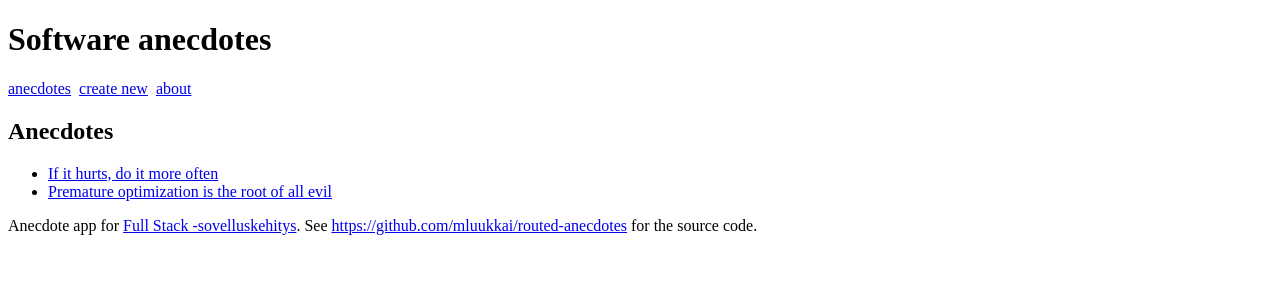
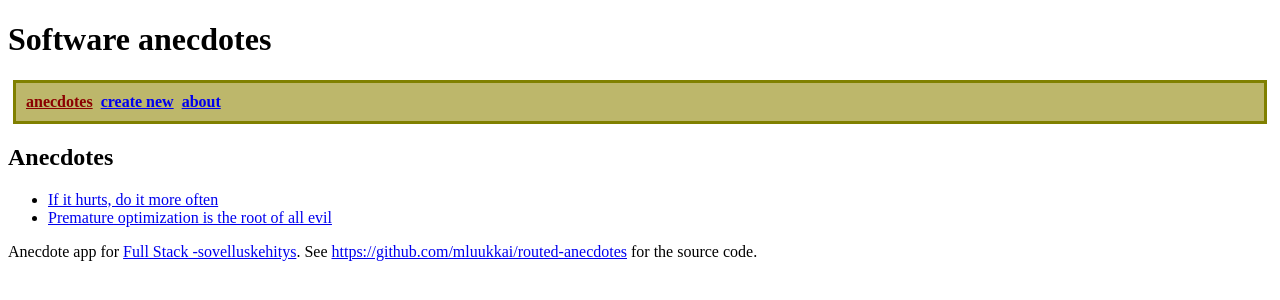
Before and after one commit to jounigit/fullstack-osa6, a React (Create React App) app: page / in a window 1280 px wide. Shown: the top 300 px of the page. Built offline with nearby package versions, Linux system fonts and the light colour scheme.

Commit message:
6.20 styled anecdotes, osa 2

```diff
--- a/src/App.js
+++ b/src/App.js
@@ -1,21 +1,30 @@
 import React from 'react'
 import { BrowserRouter as Router, Route, Link } from 'react-router-dom'
-import { connect } from 'react-redux'
-import { notify } from './reducers/notificationReducer'
-import Notification from './components/Notification'
+import { NavLink } from 'react-router-dom'
 
-const Menu = () => (
-  <div>
-    <Link to="/">anecdotes</Link> &nbsp;
-    <Link to="/create">create new</Link> &nbsp;
-    <Link to="/about">about</Link> &nbsp;
+const Menu = ({ style }) => (
+  <div style={ style }>
+    <NavLink
+      exact activeStyle={{
+        fontWeight: 'bold',
+        color: 'DarkRed'
+      }} to="/">anecdotes</NavLink> &nbsp;
+    <NavLink
+      exact activeStyle={{
+        fontWeight: 'bold',
+        color: 'DarkRed'
+      }} to="/create">create new</NavLink> &nbsp;
+    <NavLink
+      exact activeStyle={{
+        fontWeight: 'bold',
+        color: 'DarkRed'
+      }} to="/about">about</NavLink> &nbsp;
   </div>
 )
 
 const AnecdoteList = ({ anecdotes }) => (
   <div>
     <h2>Anecdotes</h2>
-    { console.log('öööö') }
     <ul>
       {anecdotes.map(anecdote =>
         <li key={anecdote.id} >
@@ -136,7 +145,6 @@ class App extends React.Component {
   addNew = (anecdote) => {
     anecdote.id = (Math.random() * 10000).toFixed(0)
     this.setState({ anecdotes: this.state.anecdotes.concat(anecdote) })
-    this.props.notify(`a new anecdote '${anecdote.content}' created!`, 10)
   }
 
   anecdoteById = (id) =>
@@ -156,13 +164,22 @@ class App extends React.Component {
   }
 
   render() {
+    const menuStyle = {
+      fontWeight: 'bold',
+      textDecoration: 'none',
+      color: 'white',
+      border: 'solid',
+      backgroundColor: 'DarkKhaki',
+      borderColor: 'olive',
+      margin: 5,
+      padding: 10
+    }
     return (
       <div>
         <h1>Software anecdotes</h1>
         <Router>
           <div>
-            <Menu />
-            <Notification />
+            <Menu style={menuStyle} />
             <Route exact path="/" render={() => <AnecdoteList anecdotes={this.state.anecdotes} />} />
             <Route path="/create" render={({ history }) => <CreateNew history={history} addNew={this.addNew}/>} />
             <Route path="/about" render={() => <About />} />
@@ -177,11 +194,4 @@ class App extends React.Component {
   }
 }
 
-const mapDispatchToProps = {
-  notify
-}
-
-export default connect(
-  null,
-  mapDispatchToProps
-)(App)
+export default App
```
